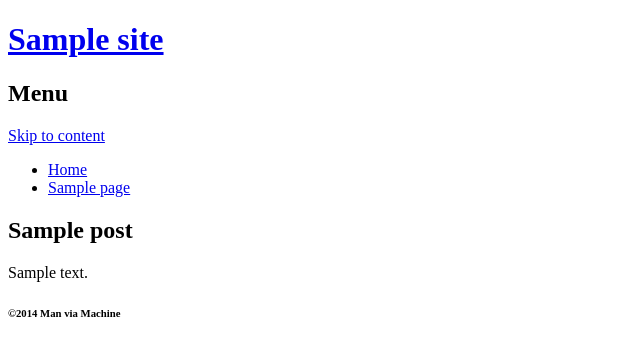
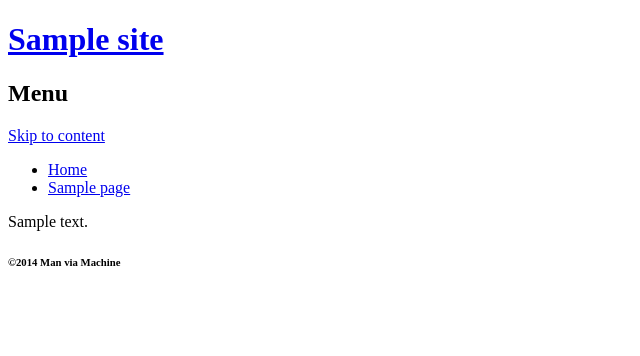
Before and after one commit to daikii/portfolio-site, a WordPress theme: template page-front.php in a window 1280 px wide. Shown: the top 356 px of the page, without its empty margins (0-640 px from the left). Run offline with PHP 8.4 and a stand-in for WordPress, Linux system fonts and the light colour scheme; the site name, menu and one post (Sample post) are stand-ins, and other content is empty.

Commit message:
Front page full-width mode

```diff
--- a/content-front.php
+++ b/content-front.php
@@ -1,18 +1,15 @@
 <?php
 /**
- * The template used for displaying page content in page.php
+ * Custome front page file.
+ * Author: daikii
  *
  * @package Mixfolio
- *
- * Template Name: Front
  */
 ?>
 
 <article id="post-<?php the_ID(); ?>" <?php post_class(); ?>>
 	<header class="entry-header">
-		<h1 class="entry-title">
-			<?php the_title(); ?>
-		</h1><!-- .entry-title -->
+		<!-- DELETED -->
 	</header><!-- .entry-header -->
 
 	<div class="entry-content">
--- a/page-front.php
+++ b/page-front.php
@@ -16,13 +16,12 @@
 
 get_header(); ?>
 
-		<div id="primary">
+		<div id="primary" class="full-width">
 			<div id="content" role="main">
-				<?php while ( have_posts() ) : the_post(); ?>
 
-					<?php get_template_part( 'content', 'front' ); ?>
+				<?php the_post(); ?>
 
-				<?php endwhile; // end of the loop. ?>
+				<?php get_template_part( 'content', 'front' ); ?>
 
 			</div><!-- #content -->
 		</div><!-- #primary -->
```
